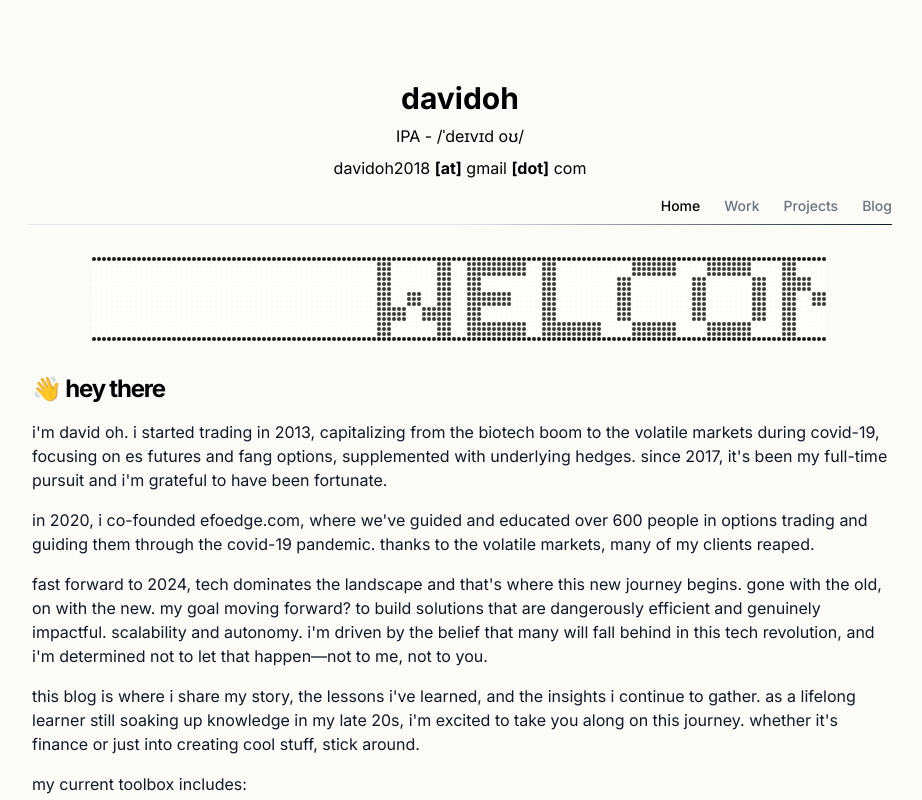
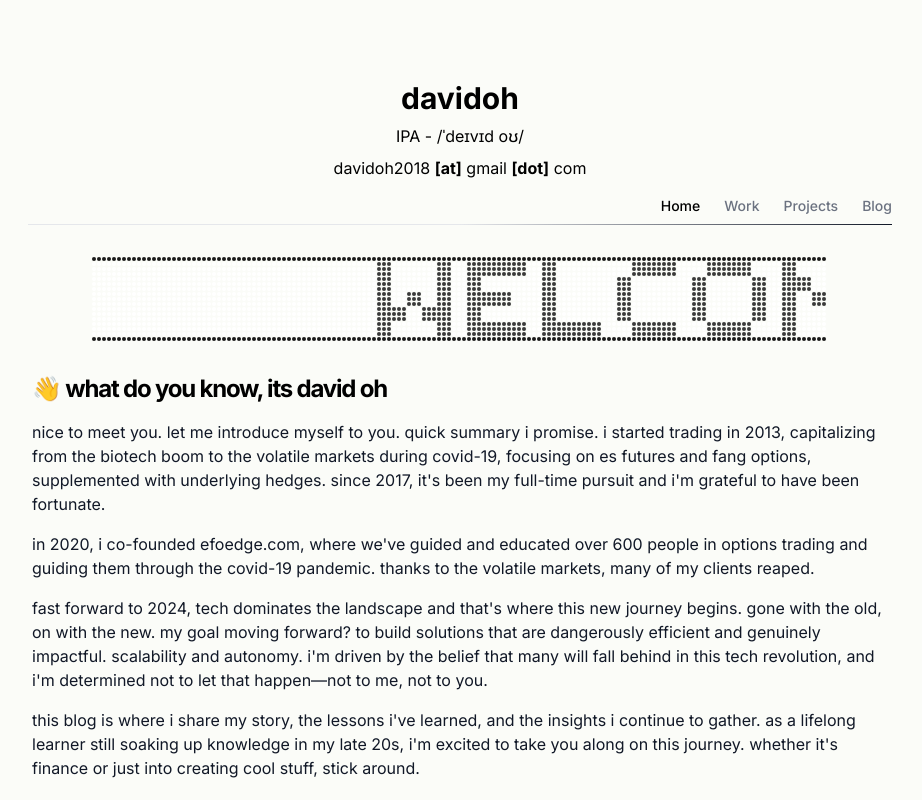
Before and after one commit to dkoh2018/itsdavidoh.com, a Next.js app: page / in a window 1280 px wide. Shown: the top 800 px of the page, without its empty margins (180-1102 px from the left). Built offline with nearby package versions, Linux system fonts and the light colour scheme.

Commit message:
humor edit

```diff
--- a/src/app/page.tsx
+++ b/src/app/page.tsx
@@ -13,13 +13,15 @@ export default function Index() {
   return (
     <>
       <LightBoardSection />
-      <Section title="👋 hey there">
+      <Section title="👋 what do you know, its david oh">
         <div className="mb-4">
-          i'm david oh. i started trading in 2013, capitalizing from
-          the biotech boom to the volatile markets during covid-19,
-          focusing on es futures and fang options, supplemented with
-          underlying hedges. since 2017, it's been my full-time
-          pursuit and i'm grateful to have been fortunate.
+          nice to meet you. let me introduce myself to you. quick
+          summary i promise. i started trading in 2013, capitalizing
+          from the biotech boom to the volatile markets during
+          covid-19, focusing on es futures and fang options,
+          supplemented with underlying hedges. since 2017, it's been
+          my full-time pursuit and i'm grateful to have been
+          fortunate.
         </div>
         <div className="mb-4">
           in 2020, i co-founded efoedge.com, where we've guided and
```
